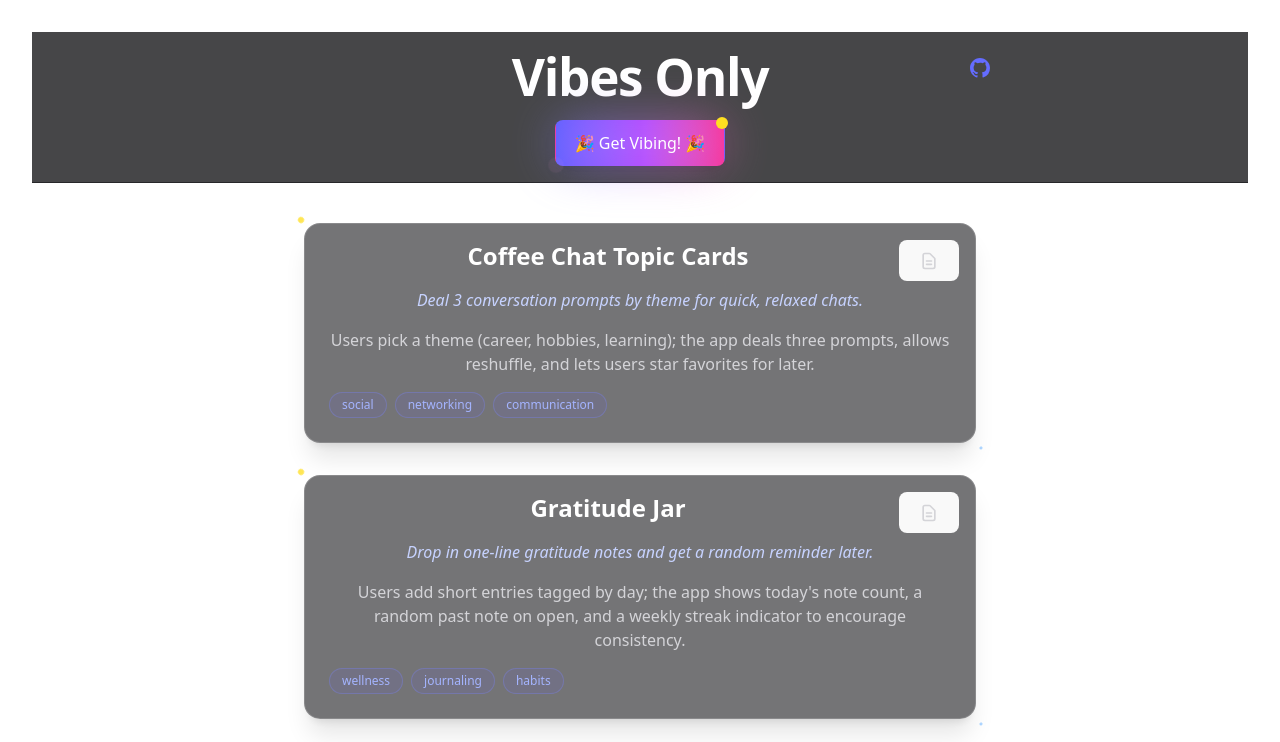
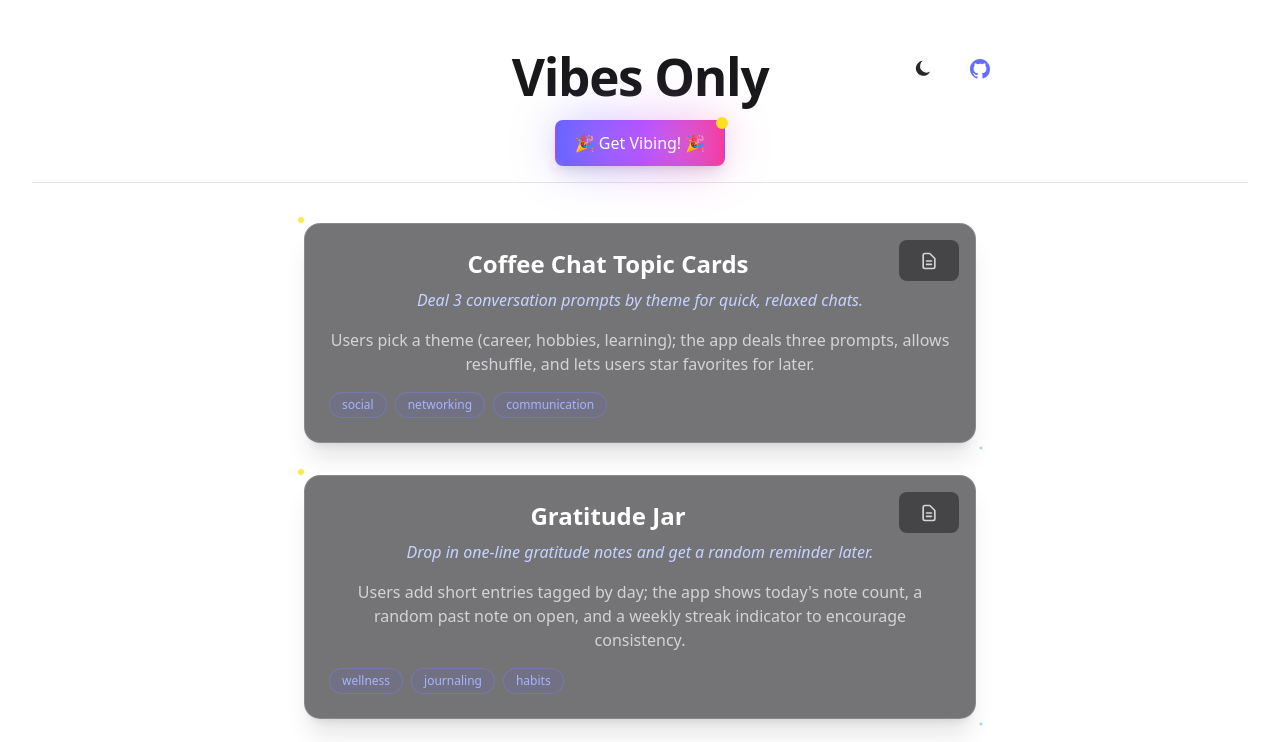
Before and after one commit to shaarselhorst/vibes-only, a Vue app in the folder 10-app/vibes-only/: page / in a window 1280 px wide. Shown: the top 742 px of the page. Built offline with nearby package versions, Linux system fonts and the light colour scheme.

Commit message:
Implement theme toggle functionality and enhance styling for light/dark modes. Added theme management in App.vue and updated CSS for improved visual consistency. Introduced a button for toggling themes in the UI, along with animations for IdeaCard titles to enhance user experience.

```diff
--- a/10-app/vibes-only/index.html
+++ b/10-app/vibes-only/index.html
@@ -5,6 +5,20 @@
     <link rel="icon" type="image/svg+xml" href="/vibes.svg" />
     <meta name="viewport" content="width=device-width, initial-scale=1.0" />
     <title>Vibes Only ✨</title>
+    <script>
+      (function () {
+        try {
+          var stored = localStorage.getItem('theme');
+          var prefersDark = window.matchMedia('(prefers-color-scheme: dark)').matches;
+          var theme = stored ? stored : (prefersDark ? 'dark' : 'light');
+          var root = document.documentElement;
+          root.classList.remove('light', 'dark');
+          root.classList.add(theme);
+        } catch (_) {
+          // no-op
+        }
+      })();
+    </script>
   </head>
   <body>
     <div id="app"></div>
--- a/10-app/vibes-only/src/App.vue
+++ b/10-app/vibes-only/src/App.vue
@@ -8,6 +8,9 @@ import type { Idea } from '@/types/idea'
 
 const currentIdeas = ref<Idea[]>([])
 const particleEffectsRef = ref<InstanceType<typeof ParticleEffects>>()
+const theme = ref<'light' | 'dark'>(
+  document.documentElement.classList.contains('dark') ? 'dark' : 'light'
+)
 
 // Generate initial ideas on component mount (up to 3)
 onMounted(() => {
@@ -42,6 +45,20 @@ function onStartVibing() {
     addNextIdea()
   }, 100)
 }
+
+function setTheme(next: 'light' | 'dark') {
+  const root = document.documentElement
+  root.classList.remove('light', 'dark')
+  root.classList.add(next)
+  theme.value = next
+  try {
+    localStorage.setItem('theme', next)
+  } catch {}
+}
+
+function toggleTheme() {
+  setTheme(theme.value === 'dark' ? 'light' : 'dark')
+}
 </script>
 
 <template>
@@ -49,23 +66,40 @@ function onStartVibing() {
     <!-- Particle Effects Canvas -->
     <ParticleEffects ref="particleEffectsRef" />
 
-    <div class="sticky top-0 z-10 border-b border-zinc-800 bg-zinc-900/80 backdrop-blur">
+    <div class="sticky top-0 z-10 border-b border-zinc-200 dark:border-zinc-800 bg-white/80 dark:bg-zinc-900/80 backdrop-blur">
       <div class="w-full max-w-3xl mx-auto px-6 py-4 text-center relative">
+        <div class="absolute top-4 right-6 flex items-center gap-2">
+          <button
+            type="button"
+            @click="toggleTheme"
+            class="p-2 rounded-lg border text-zinc-800 bg-white/80 border-zinc-300 hover:bg-zinc-100 transition-colors duration-200 dark:text-zinc-200 dark:bg-zinc-800/60 dark:border-zinc-400/30 dark:hover:bg-zinc-700/60"
+            :title="theme === 'dark' ? 'Switch to light mode' : 'Switch to dark mode'"
+            :aria-label="theme === 'dark' ? 'Switch to light mode' : 'Switch to dark mode'"
+          >
+            <svg v-if="theme === 'dark'" xmlns="http://www.w3.org/2000/svg" class="w-5 h-5" viewBox="0 0 24 24" fill="currentColor" aria-hidden="true">
+              <path d="M12 2a1 1 0 011 1v2a1 1 0 11-2 0V3a1 1 0 011-1zm0 18a1 1 0 011 1v1a1 1 0 11-2 0v-1a1 1 0 011-1zm10-8a1 1 0 01-1 1h-2a1 1 0 110-2h2a1 1 0 011 1zM5 12a1 1 0 01-1 1H3a1 1 0 110-2h1a1 1 0 011 1zm13.657 6.657a1 1 0 010 1.414l-.707.707a1 1 0 11-1.414-1.414l.707-.707a1 1 0 011.414 0zM7.464 6.343a1 1 0 010-1.414L8.17 4.222A1 1 0 119.586 5.636l-.707.707a1 1 0 01-1.415 0zm11.314-1.414a1 1 0 010 1.414l-.707.707A1 1 0 1116.657 5l.707-.707a1 1 0 011.414 0zM7.464 17.657a1 1 0 011.414 0l.707.707A1 1 0 118.17 20.778l-.707-.707a1 1 0 010-1.414zM12 7a5 5 0 100 10 5 5 0 000-10z"/>
+            </svg>
+            <svg v-else xmlns="http://www.w3.org/2000/svg" class="w-5 h-5" viewBox="0 0 24 24" fill="currentColor" aria-hidden="true">
+              <path d="M21.752 15.002A9 9 0 1112.998 2.248a7 7 0 108.754 12.754z" />
+            </svg>
+          </button>
+
           <!-- GitHub Link Button -->
           <a
             href="https://github.com/shaarselhorst/vibes-only"
             target="_blank"
             rel="noopener noreferrer"
-          class="absolute top-4 right-6 p-2 text-zinc-400 hover:text-white transition-colors duration-200"
+            class="p-2 text-zinc-500 hover:text-zinc-900 transition-colors duration-200 dark:text-zinc-400 dark:hover:text-white"
             title="View source code on GitHub"
           >
             <svg class="w-6 h-6" fill="currentColor" viewBox="0 0 24 24" aria-hidden="true">
               <path fill-rule="evenodd" d="M12 2C6.477 2 2 6.484 2 12.017c0 4.425 2.865 8.18 6.839 9.504.5.092.682-.217.682-.483 0-.237-.008-.868-.013-1.703-2.782.605-3.369-1.343-3.369-1.343-.454-1.158-1.11-1.466-1.11-1.466-.908-.62.069-.608.069-.608 1.003.07 1.531 1.032 1.531 1.032.892 1.53 2.341 1.088 2.91.832.092-.647.35-1.088.636-1.338-2.22-.253-4.555-1.113-4.555-4.951 0-1.093.39-1.988 1.029-2.688-.103-.253-.446-1.272.098-2.65 0 0 .84-.27 2.75 1.026A9.564 9.564 0 0112 6.844c.85.004 1.705.115 2.504.337 1.909-1.296 2.747-1.027 2.747-1.027.546 1.379.202 2.398.1 2.651.64.7 1.028 1.595 1.028 2.688 0 3.848-2.339 4.695-4.566 4.943.359.309.678.92.678 1.855 0 1.338-.012 2.419-.012 2.747 0 .268.18.58.688.482A10.019 10.019 0 0022 12.017C22 6.484 17.522 2 12 2z" clip-rule="evenodd" />
             </svg>
           </a>
+        </div>
 
-        <h1 class="text-4xl font-extrabold tracking-tight text-white">Vibes Only</h1>
-        <p v-if="currentIdeas.length === 0" class="mt-2 text-zinc-300">Click the button to get project ideas.</p>
+        <h1 class="text-4xl font-extrabold tracking-tight text-zinc-900 dark:text-white">Vibes Only</h1>
+        <p v-if="currentIdeas.length === 0" class="mt-2 text-zinc-600 dark:text-zinc-300">Click the button to get project ideas.</p>
 
         <div class="mt-4">
           <VibeButton @click="onStartVibing" />
--- a/10-app/vibes-only/src/components/IdeaCard.vue
+++ b/10-app/vibes-only/src/components/IdeaCard.vue
@@ -6,6 +6,9 @@ defineProps<{ idea: Idea }>()
 
 const showToast = ref(false)
 let toastTimer: ReturnType<typeof setTimeout> | null = null
+
+// Randomize title animation start so cards don't bounce in sync
+const titleAnimationDelay = `${(-Math.random() * 2).toFixed(2)}s`
 
 function showCopiedToast() {
   if (toastTimer) {
@@ -76,7 +79,7 @@ ${idea.tags.join(', ')}
         </svg>
       </button>
 
-      <h2 class="text-2xl font-bold text-white pr-16 animate-float">{{ idea.title }}</h2>
+      <h2 class="text-2xl font-bold text-white pr-16 animate-float" :style="{ animationDelay: titleAnimationDelay }">{{ idea.title }}</h2>
       <p class="mt-2 text-indigo-200 italic">{{ idea.summary }}</p>
       <p class="mt-4 text-zinc-300">{{ idea.objective }}</p>
       <div class="mt-4 flex flex-wrap gap-2">
--- a/10-app/vibes-only/src/style.css
+++ b/10-app/vibes-only/src/style.css
@@ -6,13 +6,23 @@
   font-weight: 400;
 
   color-scheme: light dark;
-  color: rgba(255, 255, 255, 0.87);
-  background-color: #242424;
 
   font-synthesis: none;
   text-rendering: optimizeLegibility;
   -webkit-font-smoothing: antialiased;
   -moz-osx-font-smoothing: grayscale;
+}
+
+html.light {
+  color-scheme: light;
+  color: #213547;
+  background-color: #ffffff;
+}
+
+html.dark {
+  color-scheme: dark;
+  color: rgba(255, 255, 255, 0.87);
+  background-color: #0a0a0a;
 }
 
 a {
@@ -43,7 +53,6 @@ button {
   font-size: 1em;
   font-weight: 500;
   font-family: inherit;
-  background-color: #1a1a1a;
   cursor: pointer;
   transition: border-color 0.25s;
 }
@@ -143,14 +152,11 @@ button:focus-visible {
 }
 
 @media (prefers-color-scheme: light) {
-  :root {
+  html:not(.dark) {
     color: #213547;
     background-color: #ffffff;
   }
-  a:hover {
+  html:not(.dark) a:hover {
     color: #747bff;
   }
-  button {
-    background-color: #f9f9f9;
-  }
 }
```
Lines whose indentation alone changed are shown as unchanged.
